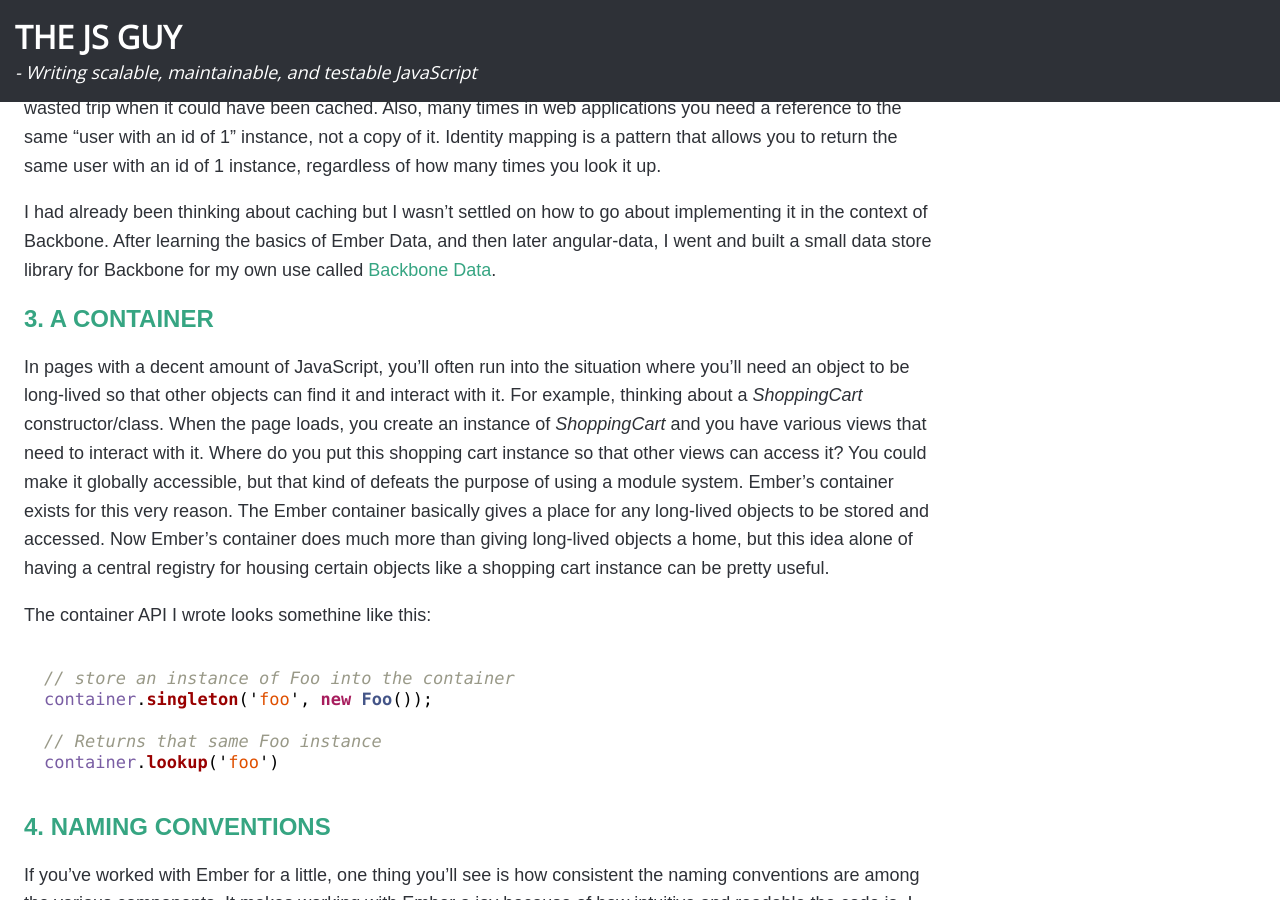
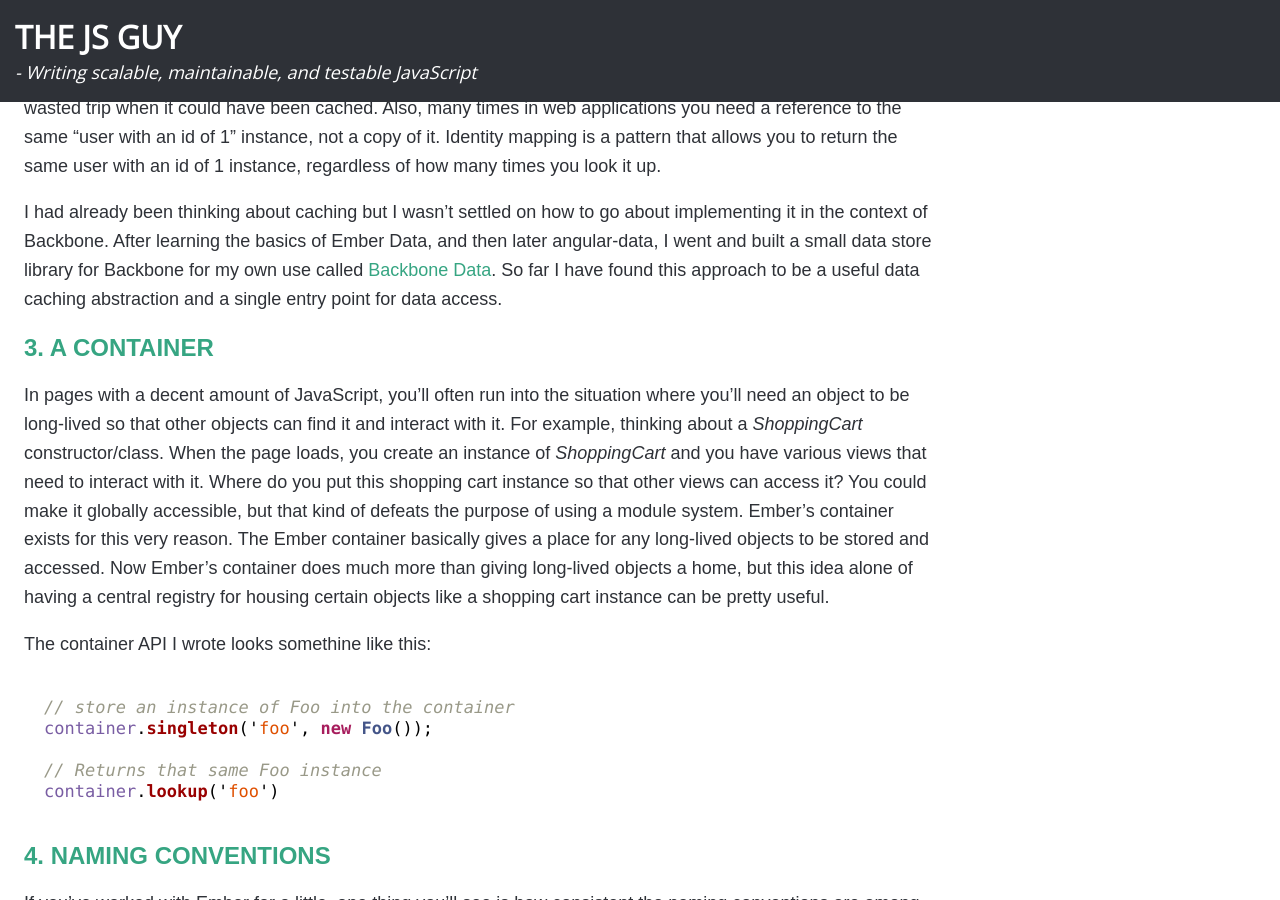
Before and after one commit to iamdtang/skaterdav85.github.io, a Jekyll site: the page built from _posts/2015-01-06-5-reasons-why-a-backbone-developer-loves-ember.md, in a window 1280 px wide and 900 px high, scrolled down 2744 px. Built offline with Jekyll 4.4.1, drawn with Linux system fonts in a browser that asks for light colours; nearby versions of some CDN libraries; Markdown is read by kramdown in place of the engine named in the settings; comment, search, counter and statistics services are not loaded.

Commit message:
Update 2015-01-06-5-reasons-why-a-backbone-developer-loves-ember.md

```diff
--- a/_posts/2015-01-06-5-reasons-why-a-backbone-developer-loves-ember.md
+++ b/_posts/2015-01-06-5-reasons-why-a-backbone-developer-loves-ember.md
@@ -89,7 +89,7 @@ Another feature of Ember that I really like is its data store, Ember Data. I rea
 
 For example, in your application if you make a request for a user object with an id of 1, and you make another AJAX request for the user with an id of 1, you're going to have two user objects with an id of 1 which represent the same person but they are different objects in memory. That second trip to the server for user with an id of 1 is a wasted trip when it could have been cached. Also, many times in web applications you need a reference to the same "user with an id of 1" instance, not a copy of it. Identity mapping is a pattern that allows you to return the same user with an id of 1 instance, regardless of how many times you look it up.
 
-I had already been thinking about caching but I wasn't settled on how to go about implementing it in the context of Backbone. After learning the basics of Ember Data, and then later angular-data, I went and built a small data store library for Backbone for my own use called [Backbone Data](https://github.com/skaterdav85/backbone-data).
+I had already been thinking about caching but I wasn't settled on how to go about implementing it in the context of Backbone. After learning the basics of Ember Data, and then later angular-data, I went and built a small data store library for Backbone for my own use called [Backbone Data](https://github.com/skaterdav85/backbone-data). So far I have found this approach to be a useful data caching abstraction and a single entry point for data access.
 
 ## 3. A Container
 
```
